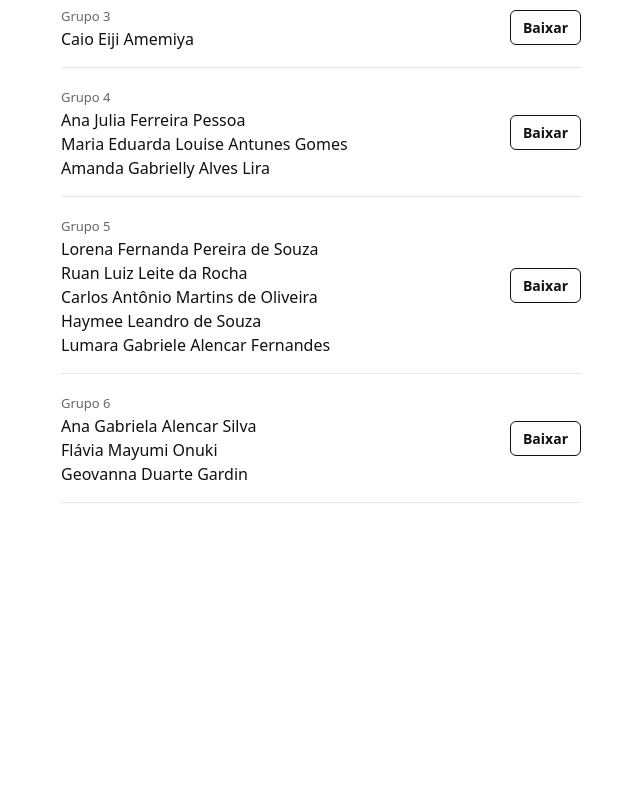
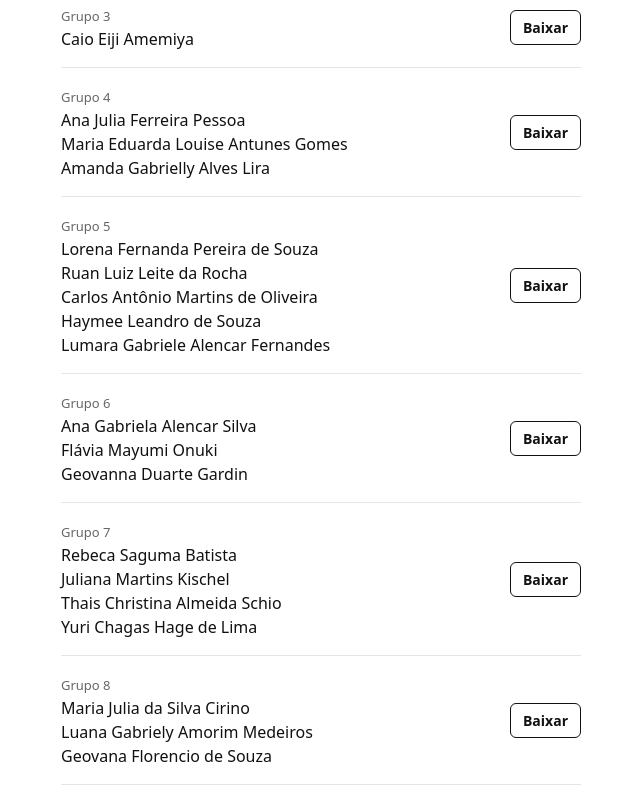
Before and after one commit to carlobenetti/bioestatistica-2026-2, a plain HTML site: page index.html in a window 1280 px wide. Shown: the part 427-1228 px from the top of the page, without its empty margins (319-959 px from the left). Before the commit the page ends 978 px from the top, so only its background shows below. Drawn offline with Linux system fonts and the light colour scheme.

Commit message:
Lista os Grupos 7 e 8 na página
Co-Authored-By: Claude Fable 5.2 <noreply@anthropic.com>

```diff
--- a/index.html
+++ b/index.html
@@ -75,6 +75,19 @@
       <span class="n">Flávia Mayumi Onuki</span>
       <span class="n">Geovanna Duarte Gardin</span></span>
     <span class="b">Baixar</span></a></li>
+  <li><a href="grupo-7.docx" download="Grupo 7 - Relatório Bioestatística 2026-2.docx">
+    <span><span class="g">Grupo 7</span>
+      <span class="n">Rebeca Saguma Batista</span>
+      <span class="n">Juliana Martins Kischel</span>
+      <span class="n">Thais Christina Almeida Schio</span>
+      <span class="n">Yuri Chagas Hage de Lima</span></span>
+    <span class="b">Baixar</span></a></li>
+  <li><a href="grupo-8.docx" download="Grupo 8 - Relatório Bioestatística 2026-2.docx">
+    <span><span class="g">Grupo 8</span>
+      <span class="n">Maria Julia da Silva Cirino</span>
+      <span class="n">Luana Gabriely Amorim Medeiros</span>
+      <span class="n">Geovana Florencio de Souza</span></span>
+    <span class="b">Baixar</span></a></li>
 </ul>
 </body>
 </html>
```
